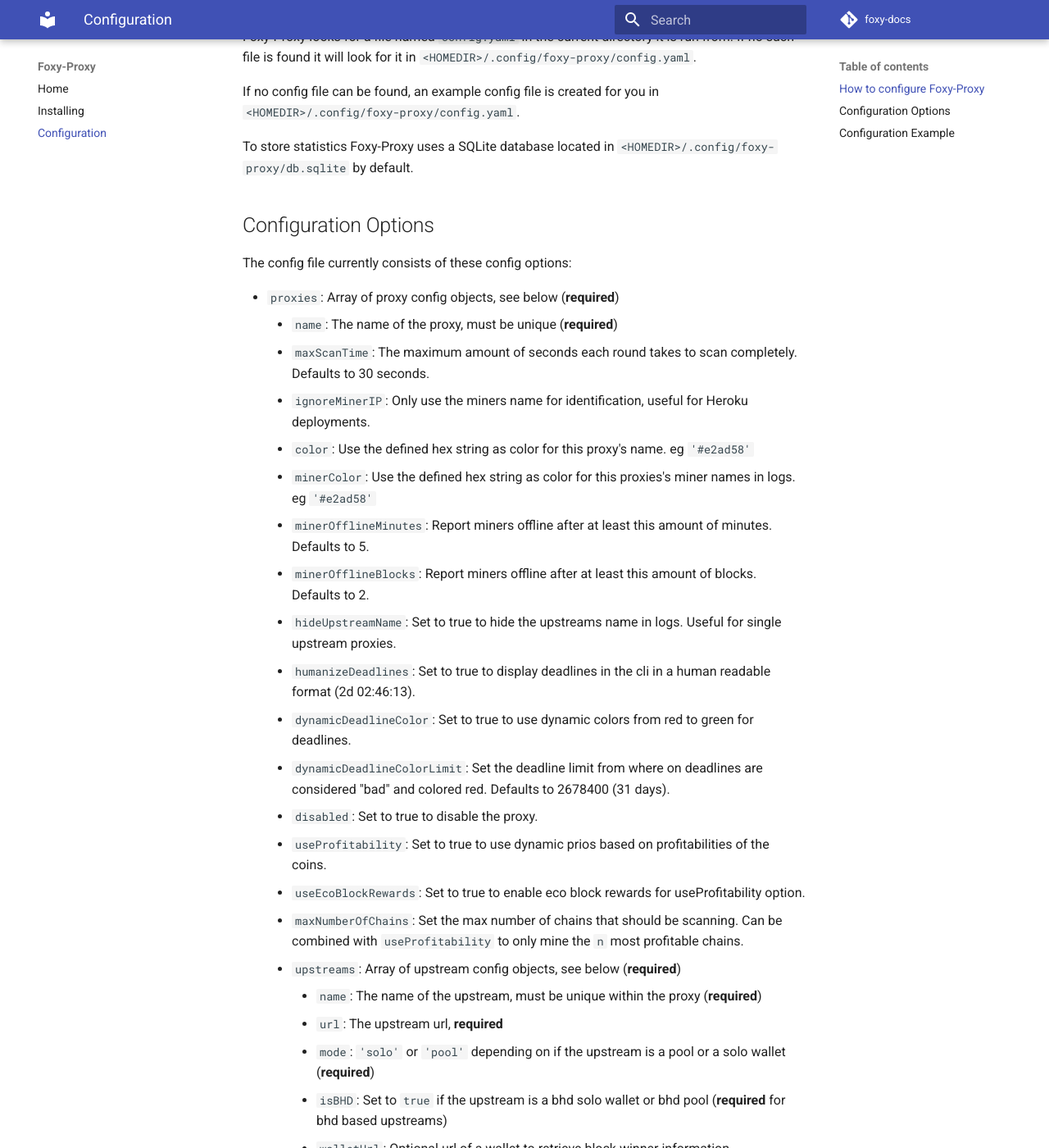
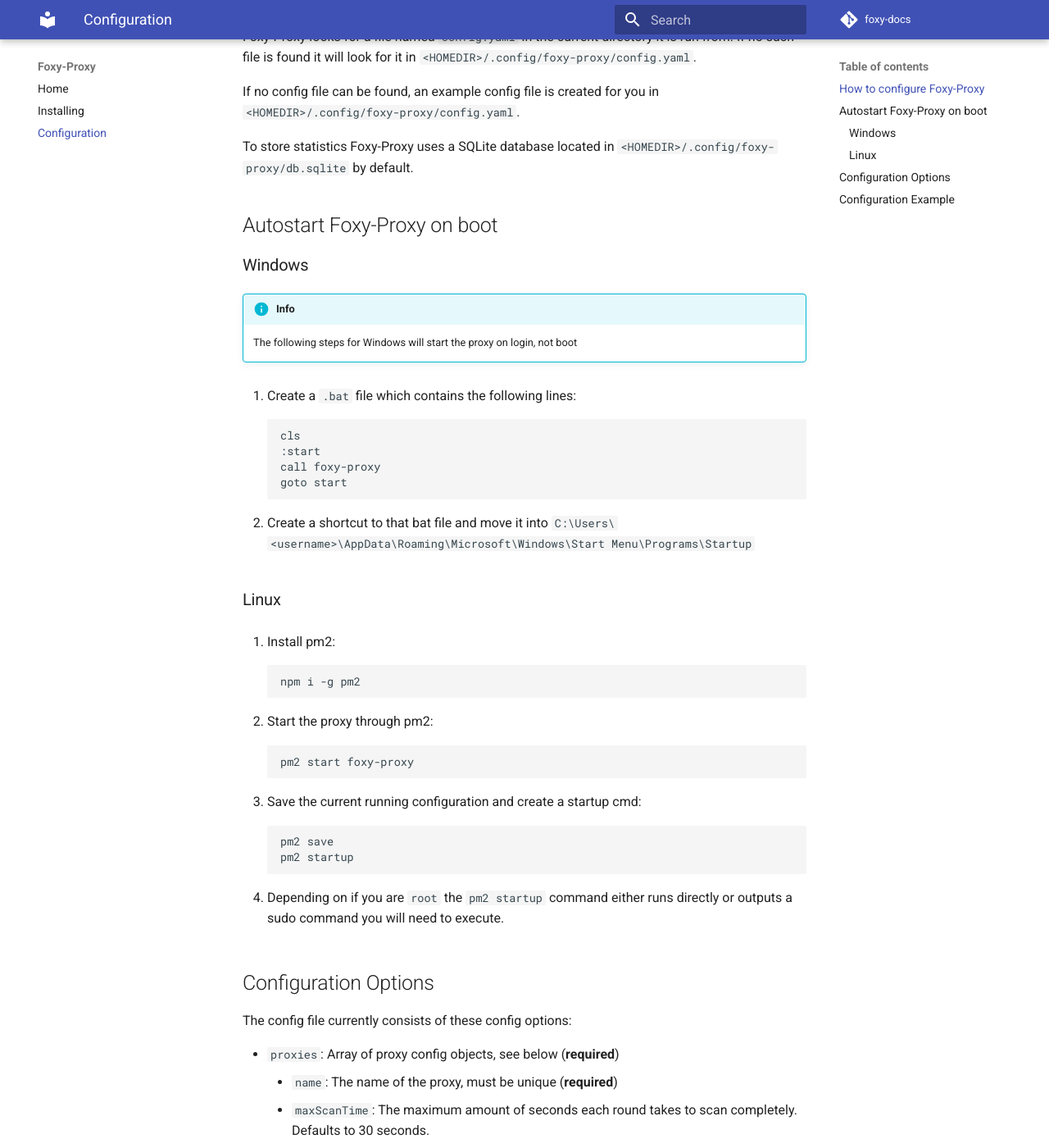
Before and after one commit to foxypool/docs, an MkDocs documentation site: the page built from docs/foxy-proxy/configuration.md, in a window 1280 px wide and 1400 px high, scrolled down 247 px. Shown: the whole window at 82% size. Built offline with MkDocs 1.6.1 and Material for MkDocs 9.7.7, drawn with Linux system fonts in a browser that asks for light colours; comment, search, counter and statistics services are not loaded.

Commit message:
Add Foxy-Proxy autostart docs

````diff
--- a/docs/foxy-proxy/configuration.md
+++ b/docs/foxy-proxy/configuration.md
@@ -6,6 +6,44 @@
 If no config file can be found, an example config file is created for you in `<HOMEDIR>/.config/foxy-proxy/config.yaml`.
 
 To store statistics Foxy-Proxy uses a SQLite database located in `<HOMEDIR>/.config/foxy-proxy/db.sqlite` by default.
+
+## Autostart Foxy-Proxy on boot
+
+### Windows
+
+!!! info
+    The following steps for Windows will start the proxy on login, not boot
+
+1. Create a `.bat` file which contains the following lines:
+```
+cls
+:start
+call foxy-proxy
+goto start
+```
+
+2. Create a shortcut to that bat file and move it into `C:\Users\<username>\AppData\Roaming\Microsoft\Windows\Start Menu\Programs\Startup`
+
+### Linux
+
+1. Install pm2:
+```
+npm i -g pm2
+```
+
+2. Start the proxy through pm2:
+```
+pm2 start foxy-proxy
+```
+
+3. Save the current running configuration and create a startup cmd:
+```
+pm2 save
+pm2 startup
+```
+
+4. Depending on if you are `root` the `pm2 startup` command either runs directly or outputs a sudo command you will need to execute.
+
 
 ## Configuration Options
 
--- a/mkdocs.yml
+++ b/mkdocs.yml
@@ -63,3 +63,19 @@
       guess_lang: false
   - toc:
       permalink: true
+  - pymdownx.arithmatex
+  - pymdownx.betterem:
+      smart_enable: all
+  - pymdownx.caret
+  - pymdownx.critic
+  - pymdownx.details
+  - pymdownx.emoji:
+      emoji_generator: !!python/name:pymdownx.emoji.to_svg
+  - pymdownx.inlinehilite
+  - pymdownx.magiclink
+  - pymdownx.mark
+  - pymdownx.smartsymbols
+  - pymdownx.superfences
+  - pymdownx.tasklist:
+      custom_checkbox: true
+  - pymdownx.tilde
````
